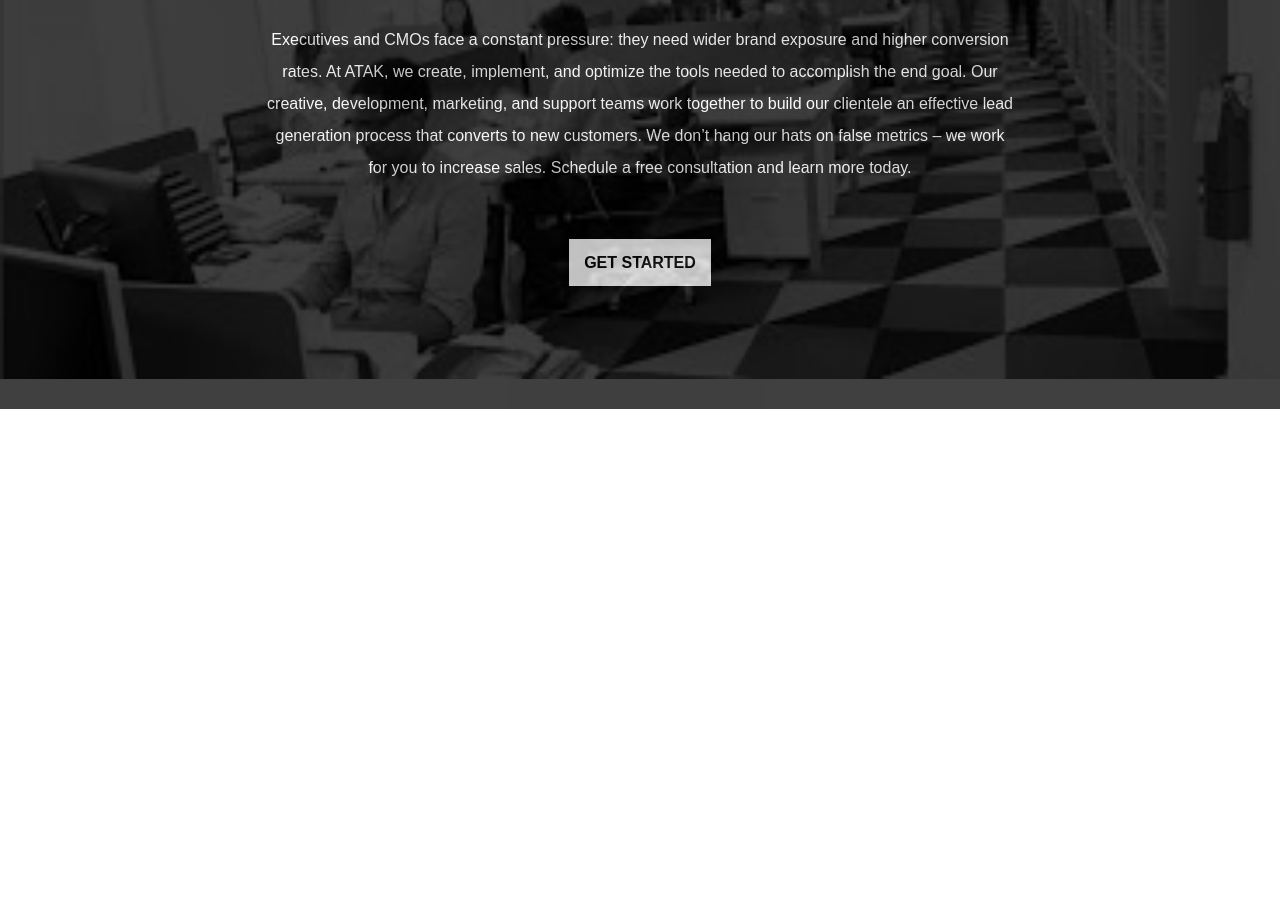
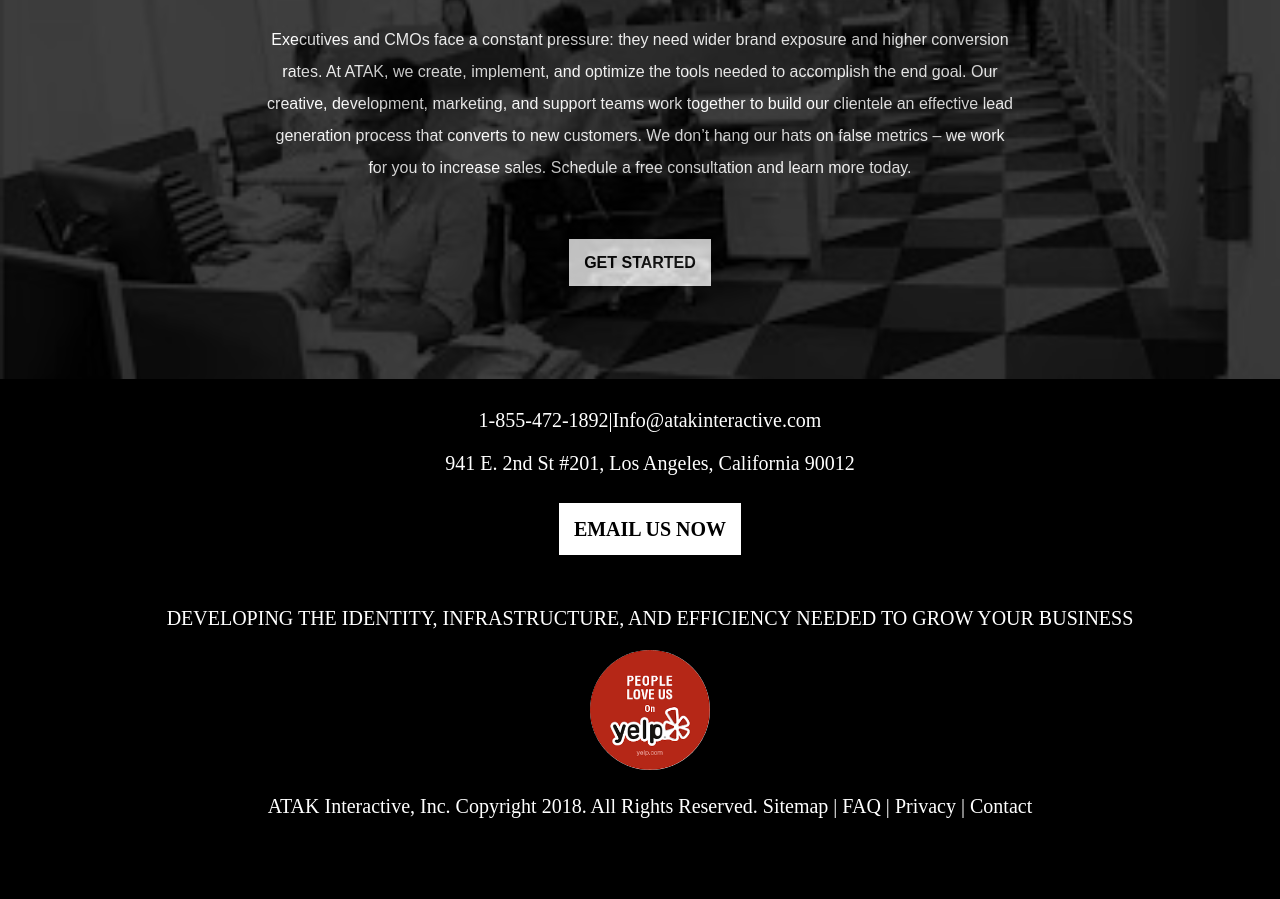
Before and after one commit to HarikaSuryam/TodoRepo, a plain HTML site: page index.html in a window 1280 px wide. Shown: the part 780-1679 px from the top of the page. Before the commit the page ends 1189 px from the top, so only its background shows below. Drawn offline with Linux system fonts and the light colour scheme.

Commit message:
added footer

```diff
--- a/index.html
+++ b/index.html
@@ -55,7 +55,24 @@
 		<a id="button_style" href="#getstarted">get started</a>
 		</div>
 	</section>
+		<footer class="footer_styling">
+			<p><a href="#contact">1-855-472-1892</a>|Info@atakinteractive.com</p>
+            <p>941 E. 2nd St #201, Los Angeles, California 90012</p>
+            <br />
+            <a id="button_style" href="#emailusnow">email us now</a>
+            <br />
+            <br />
+            <br />
+            <p>DEVELOPING THE IDENTITY, INFRASTRUCTURE, AND EFFICIENCY NEEDED TO GROW YOUR BUSINESS</p>
+            <img style="height:120px;width:120px;border-radius:70px;" src="images/yela.png" alt="yelp logo">
+            <br />
+            <p>ATAK Interactive, Inc. Copyright 2018. All Rights Reserved.
+                <a href="">Sitemap</a> |
+                <a href="">FAQ</a> |
+                <a href="">Privacy</a> |
+                <a href="">Contact</a>
+            </p>
+		</footer>
 </section>
-<footer></footer>
 </body>
 </html>
--- a/style.css
+++ b/style.css
@@ -136,3 +136,13 @@ a{
 	padding:20px 250px 0px 250px;
 	line-height: 200%;
 }
+
+.footer_styling{
+    height:500px;
+    width:100%;
+    padding:10px;
+    background-color: #000000;
+    color:#ffffff;
+    text-align: center;
+    font-size: 20px;
+}
```
Also changed, not shown: images/yela.png (added).
